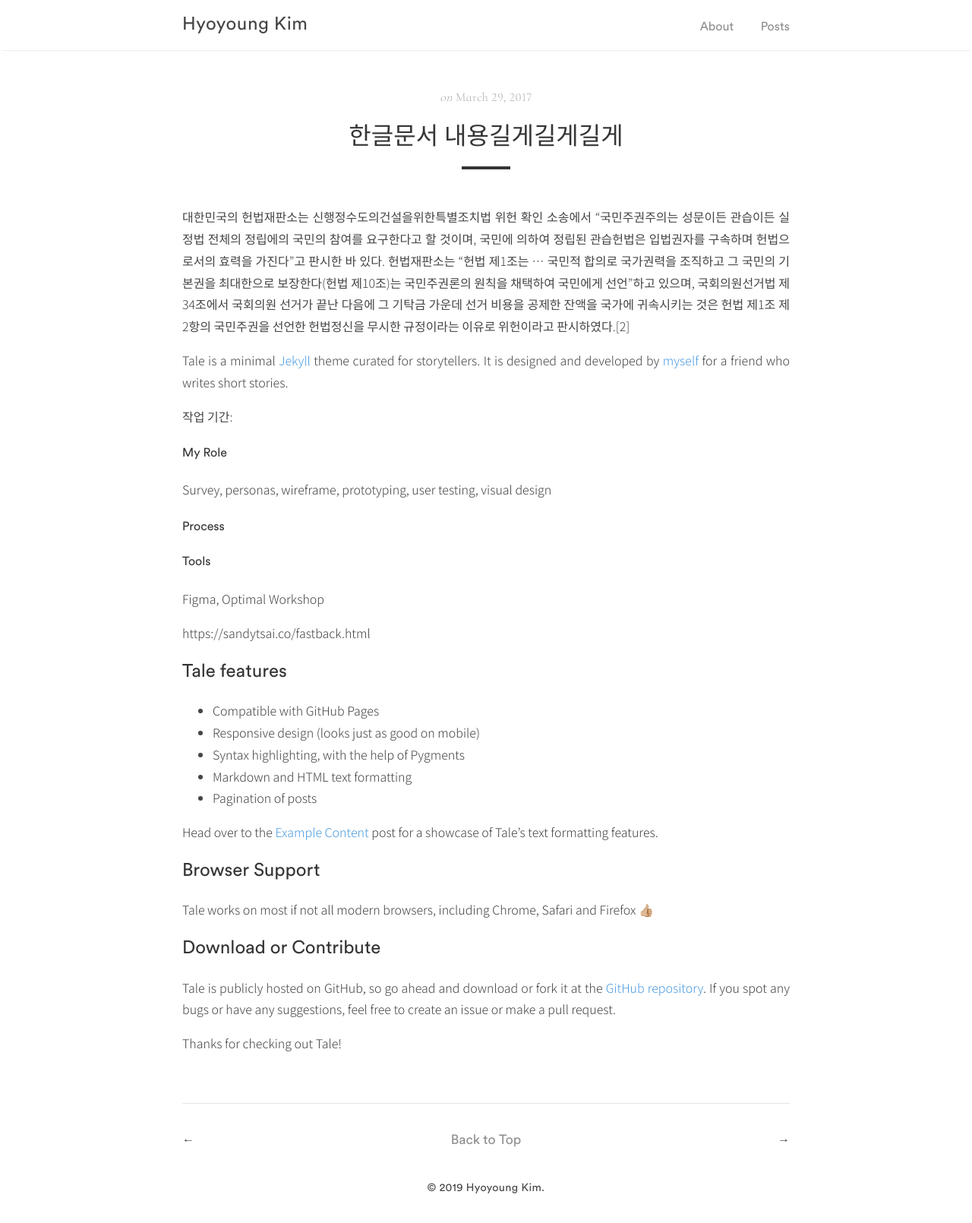
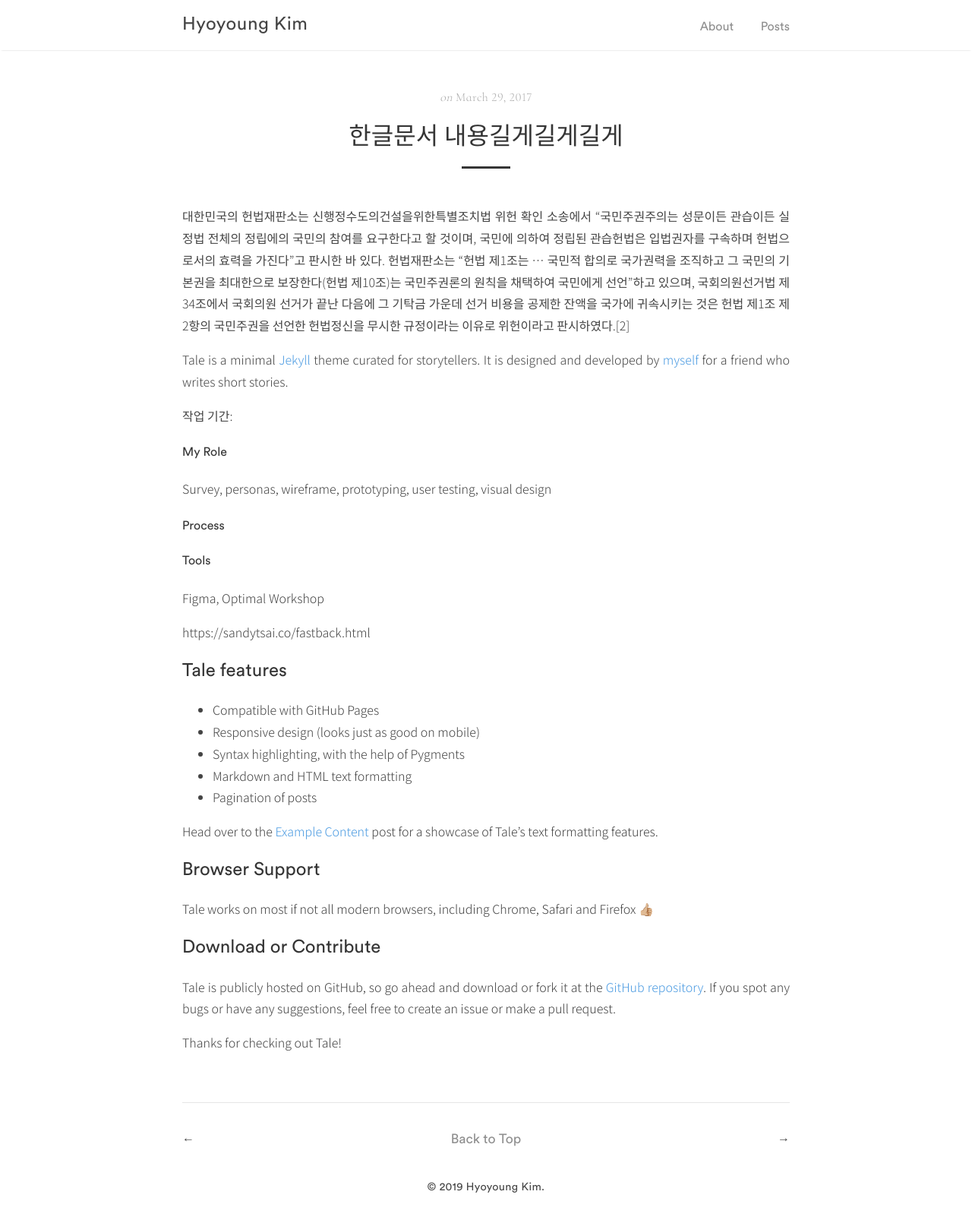
Before and after one commit to hyngkm/hyngkm.github.io, a Jekyll site: the page built from _posts/2017-03-29-introducing-tale.md, in a window 1280 px wide. Shown: the whole page at 76% size. Built offline with Jekyll 4.4.1, drawn with Linux system fonts in a browser that asks for light colours; some web fonts are replaced.

Commit message:
Update _post.scss

```diff
--- a/_sass/tale/_post.scss
+++ b/_sass/tale/_post.scss
@@ -21,7 +21,7 @@
   }
 
   &-line {
-    border-top: 0.3rem solid $default-shade;
+    border-top: 0.2rem solid $default-shade;
     display: block;
     margin: 0 auto 3rem;
     width: 4rem;
```
